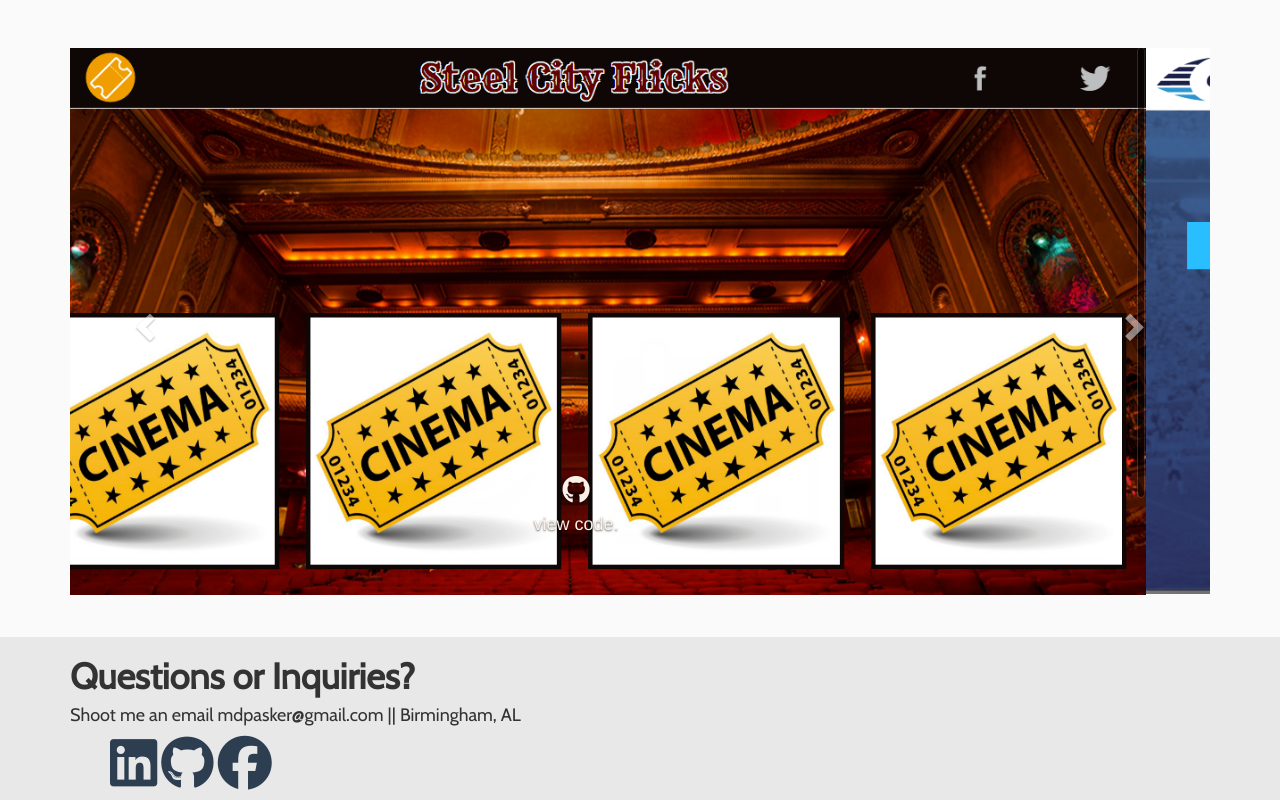
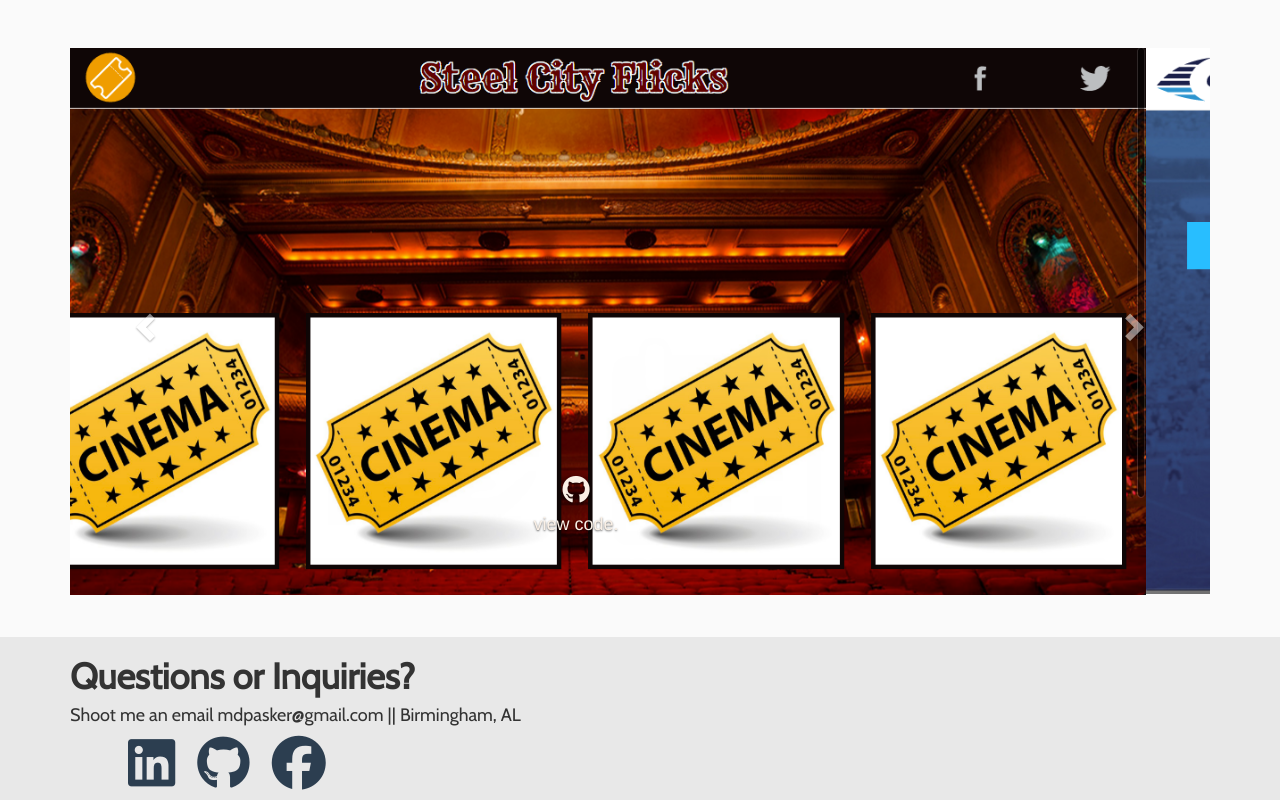
Before and after one commit to mpasker/personal-website, a plain HTML site: page index.html in a window 1280 px wide. Shown: the part 1563-2363 px from the top of the page. Drawn offline with nearby package versions, Linux system fonts and the light colour scheme.

Commit message:
added spacing between li elements in contact section

```diff
--- a/styles/styles.less
+++ b/styles/styles.less
@@ -123,6 +123,7 @@ header {
     }
     ul li {
         display: inline-block;
+        padding-left: 1em;
     }
     a {
         text-decoration: none;
```
Also changed, not shown: styles/styles.css.
